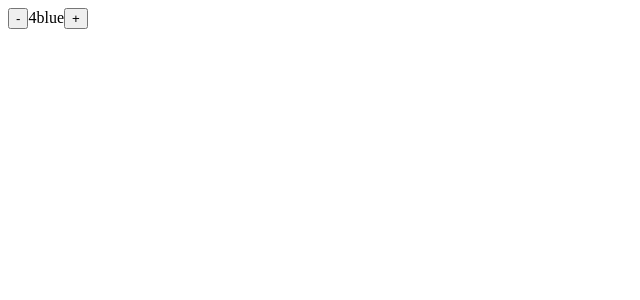
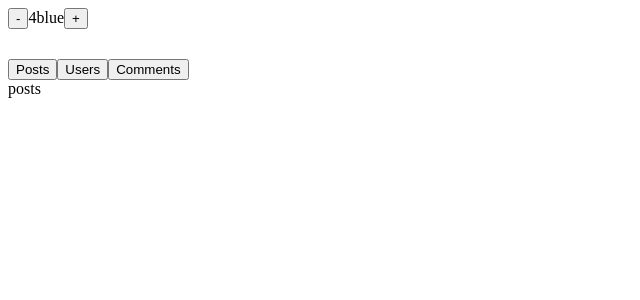
Before and after one commit to Megumikawa/react-studying, a React (Create React App) app: page / in a window 1280 px wide. Shown: the top 300 px of the page, without its empty margins (0-640 px from the left). Built offline with nearby package versions, Linux system fonts and the light colour scheme.

Commit message:
create the base for 2nd lesson

```diff
--- a/src/App.js
+++ b/src/App.js
@@ -1,4 +1,5 @@
 import React, { useState } from 'react';
+import Post from './Post';
 
 function App() {
   const [count, setCount] = useState(4)
@@ -15,10 +16,13 @@
 
   return (
     <>
-    <button onClick={decrement}>-</button>
-    <span>{count}</span>
-    <span>{theme}</span>
-    <button onClick={increment}>+</button>
+    <div style={{marginBottom:'30px'}}>
+      <button onClick={decrement}>-</button>
+      <span>{count}</span>
+      <span>{theme}</span>
+      <button onClick={increment}>+</button>
+    </div>
+    <Post />
     </>
   )
 }
--- /dev/null
+++ b/src/Post.js
@@ -0,0 +1,16 @@
+import React, { useState } from 'react'
+
+export default function Post() {
+  const [resourceType, setresourceType] = useState('posts')
+
+  return (
+    <>
+      <div>
+        <button onClick={() => setresourceType('posts')}>Posts</button>
+        <button onClick={() => setresourceType('users')}>Users</button>
+        <button onClick={() => setresourceType('comments')}>Comments</button>
+      </div>
+      <hi>{resourceType}</hi>
+    </>
+  )
+}
```
